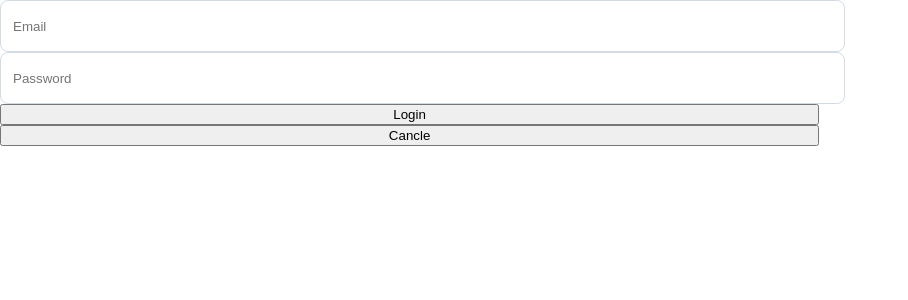
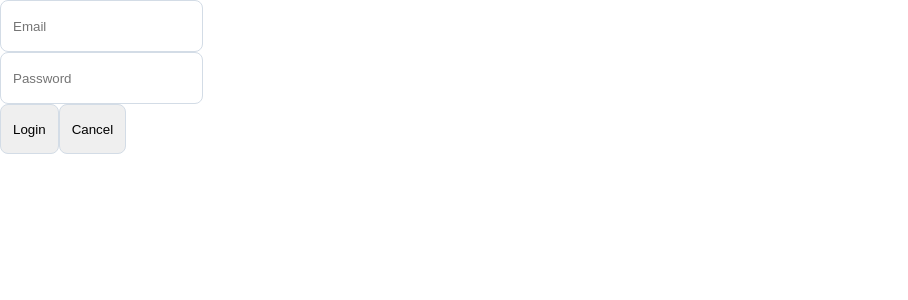
Before and after one commit to frankbht/chisha, a React (Create React App) app: page / in a window 1280 px wide. Shown: the top 300 px of the page, without its empty margins (0-908 px from the left). Built offline with nearby package versions, Linux system fonts and the light colour scheme.

Commit message:
welcomepage

```diff
--- a/src/App.js
+++ b/src/App.js
@@ -1,14 +1,12 @@
 import React, { Component } from 'react';
-import Login from './components/login_form';
+import WelcomePage from './page/welcome';
 
-class App extends Component {
+export default class App extends Component {
   render() {
     return (
       <div>
-        <Login />
+        <WelcomePage />
       </div>
     );
   }
 }
-
-export default App;
--- a/src/components/login_form.js
+++ b/src/components/login_form.js
@@ -1,19 +1,65 @@
 import React, { Component } from 'react';
 
 export default class Login extends Component {
+  constructor(props){
+    super(props);
+
+    this.state = { username: "" ,
+                   password: ""
+                 };
+
+    this.onInput1Change = this.onInput1Change.bind(this);
+    this.onInput2Change = this.onInput2Change.bind(this);
+    this.onFormSubmit = this.onFormSubmit.bind(this);
+    this.onCancelClick = this.onCancelClick.bind(this);
+  }
+
+  onInput1Change(event) {
+    this.setState({ username: event.target.value });
+  }
+
+  onInput2Change(event) {
+    this.setState({ password: event.target.value });
+  }
+
+  onFormSubmit(event) {
+    event.preventDefault();
+    console.log(this.state.username, this.state.password)
+
+    this.setState({ username: "",
+                    password: ""
+                  });
+  }
+
+  onCancelClick(event) {
+    this.setState({ username: "",
+                    password: ""
+                  });
+  }
+
   render() {
     return (
       <div>
-        <form className="login-form">
+        <form onSubmit={this.onFormSubmit} className="input-group">
           <div>
-            <input type="text" name="username" placeholder="Email" />
+            <input
+              placeholder="Email"
+              value={this.state.username}
+              onChange={this.onInput1Change}
+              type="text"
+            />
           </div>
           <div>
-            <input type="password" name="password" placeholder="Password"/>
+            <input
+              placeholder="Password"
+              value={this.state.password}
+              onChange={this.onInput2Change}
+              type="password"
+            />
           </div>
-          <div>
-            <button type="submit">Login</button>
-            <button type="cancle">Cancle</button>
+          <div className="input-group-btn">
+            <input type="submit" className="btn btn-primary" value="Login" />
+            <input type="reset" className="btn btn-secondary" value="Cancel"/>
           </div>
         </form>
       </div>
--- /dev/null
+++ b/src/page/welcome.js
@@ -0,0 +1,13 @@
+import React, { Component } from 'react';
+import Login from '../components/login_form';
+
+export default class WelcomePage extends Component {
+
+  render(){
+    return(
+      <div>
+        <Login />
+      </div>
+    )
+  }
+}
```
